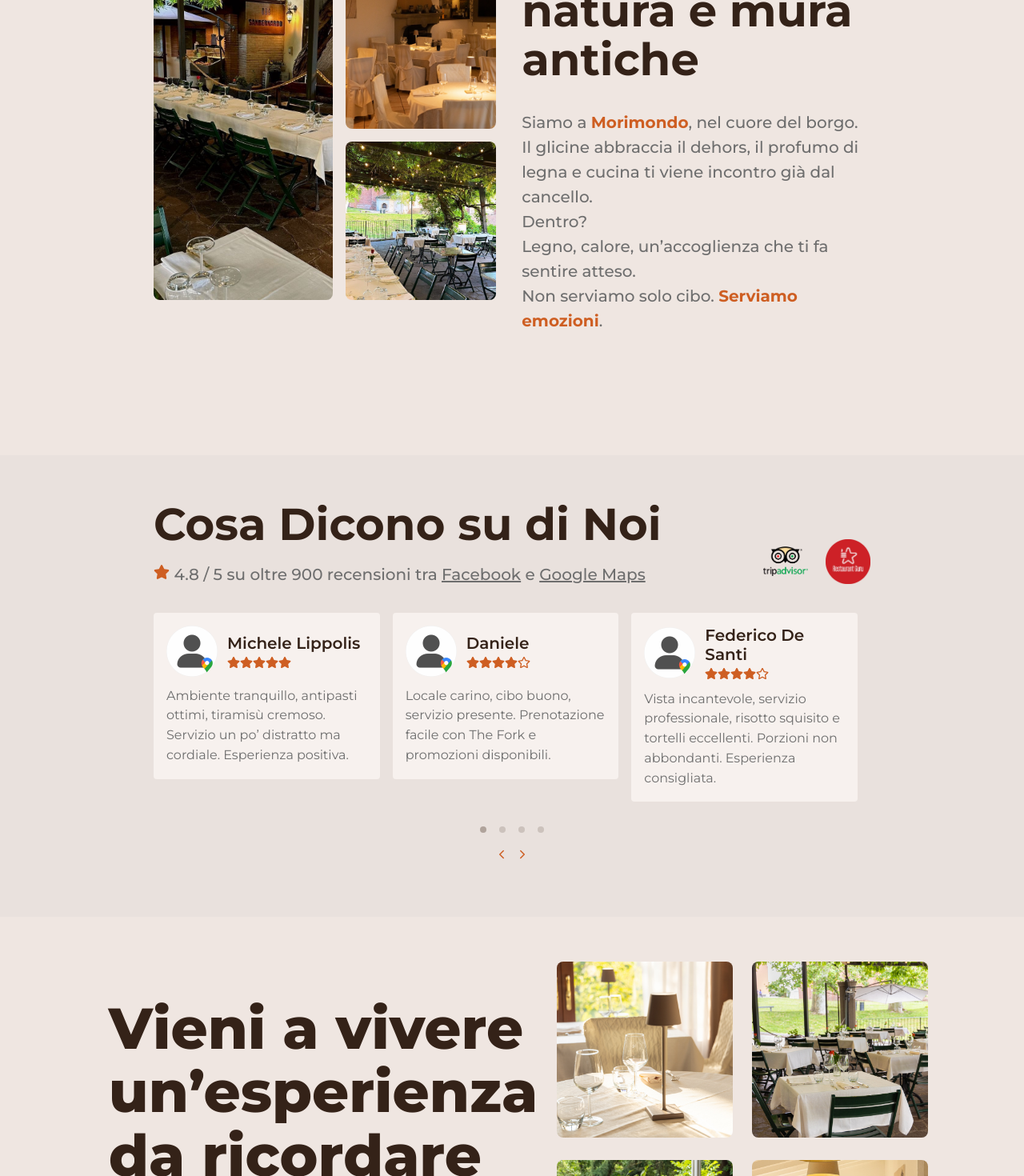
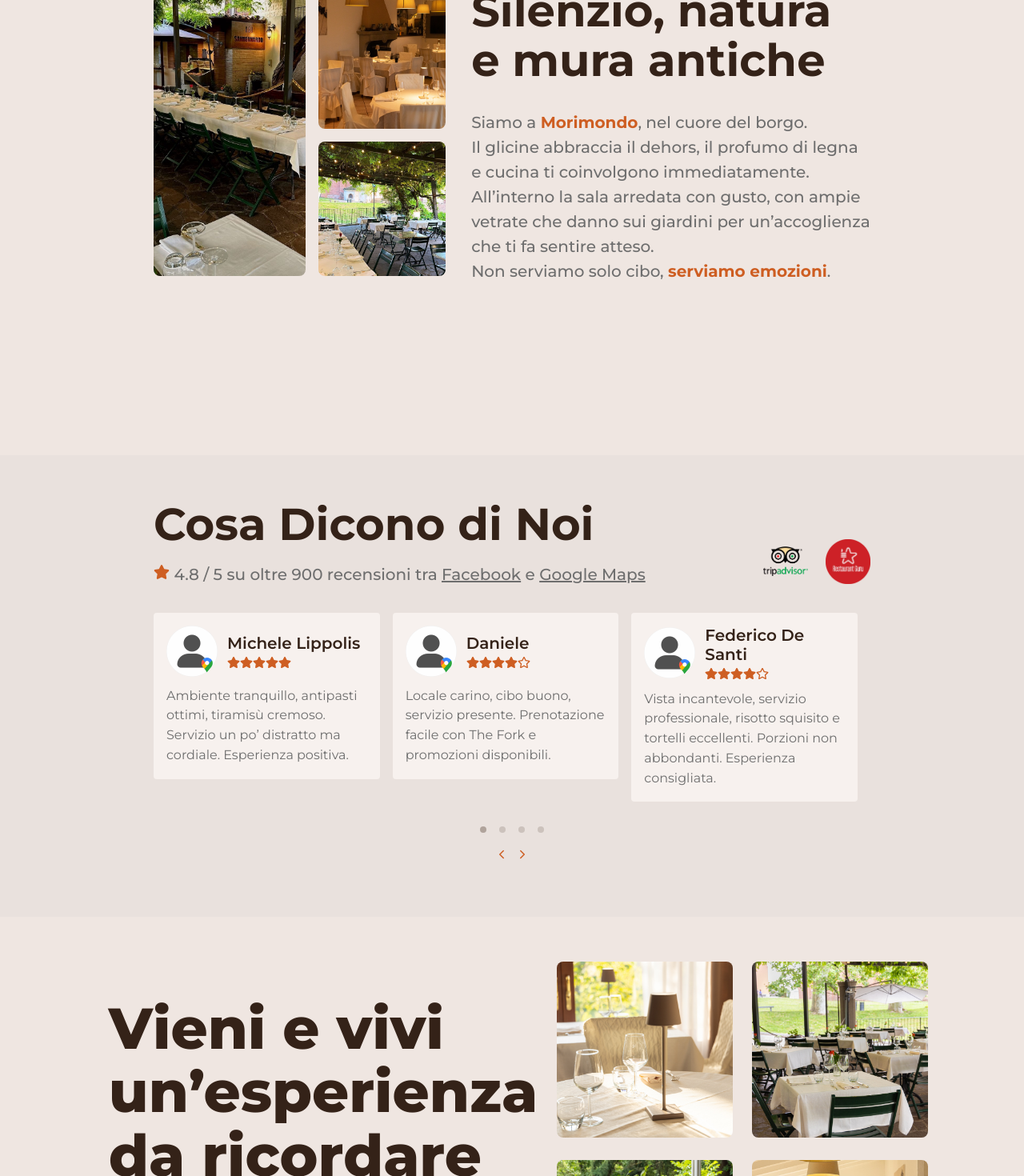
Before and after one commit to ericc3n/trattoria-san-bernardo, a Next.js app: page / in a window 1280 px wide. Shown: the part 960-2430 px from the top of the page at 80% size. Built offline with nearby package versions, Linux system fonts and the light colour scheme.

Commit message:
Testo aggiornato

```diff
--- a/src/app/(root)/ReviewsSection/ReviewsSection.tsx
+++ b/src/app/(root)/ReviewsSection/ReviewsSection.tsx
@@ -16,7 +16,7 @@ export default function ReviewsSection() {
       <FadeIn direction='up' delay={0.3}>
         <div className={styles['content']}>
           <div className={styles.text}>
-            <h3>Cosa Dicono su di Noi</h3>
+            <h3>Cosa Dicono di Noi</h3>
             <p className="medium mt-regular"><FaStar className={styles.icon} /> 4.8 / 5 su oltre 900 recensioni tra <a href={socials.facebook} className="simple-link-2">Facebook</a> e <a href={socials.googleMaps} className="simple-link-2">Google Maps</a></p>
           </div>
           <div className={styles.logos}>
--- a/src/features/snapscrollElements.tsx
+++ b/src/features/snapscrollElements.tsx
@@ -16,11 +16,11 @@ const snapscrollElements: SnapscrollElementsType[] = [
     title: "Silenzio, natura e mura antiche",
     description: (
       <>
-        Siamo a <strong>Morimondo</strong>, nel cuore del borgo.<br />
-        Il glicine abbraccia il dehors, il profumo di legna e cucina ti viene incontro già dal cancello.<br />
-        Dentro?<br />
-        Legno, calore, un’accoglienza che ti fa sentire atteso.<br />
-        Non serviamo solo cibo. <strong>Serviamo emozioni</strong>.
+        Siamo a <strong>Morimondo</strong>, nel cuore del borgo. <br />
+        Il glicine abbraccia il dehors, il profumo di legna e cucina ti coinvolgono immediatamente. <br />
+        All’interno la sala arredata con gusto,
+        con ampie vetrate che danno sui giardini per un’accoglienza che ti fa sentire atteso. <br />
+        Non serviamo solo cibo, <strong>serviamo emozioni</strong>.
       </>
     ),
   },
@@ -33,7 +33,7 @@ const snapscrollElements: SnapscrollElementsType[] = [
     title: "Ogni piatto ha il suo complice",
     description: (
       <>
-        La fusione tra i piatti e la nostra <strong>scelta di vini</strong> è l’ingrediente segreto per un’esperienza paradisiaca.<br />
+        La fusione tra i piatti della tradizione e la nostra <strong>scelta di vini</strong> è l’ingrediente segreto per un’esperienza suggestiva.<br />
         Rimarrai entusiasta di fronte alla ricca e ricercata scelta presente sulla carta dei vini.
       </>
     )
@@ -47,7 +47,9 @@ const snapscrollElements: SnapscrollElementsType[] = [
     title: "Non è solo un pasto: È un rituale",
     description: (
       <>
-        Ti lascerai trasportare da un flusso di emozioni: dalla scelta accurata delle <strong>materie prime</strong>, alla semplicità della <strong>tradizione</strong>, unita all’<strong>innovazione</strong> che cerca di trasmettere emozioni, non solo sapori, fino all’estasi culinaria servita con passione.
+        Ti lascerai trasportare da un flusso di emozioni: dalla scelta accurata delle <strong>materie prime</strong>,<br /><br />
+        alla semplicità della <strong>tradizione</strong>, unita all’<strong>innovazione</strong> che cerca di trasmettere emozioni,<br /><br />
+        non solo sapori, fino all’esaltazione culinaria servita con passione.
       </>
     )
   },
--- a/src/ui/Chiusura/Chiusura.tsx
+++ b/src/ui/Chiusura/Chiusura.tsx
@@ -12,7 +12,7 @@ export default function Chiusura() {
     <FadeIn delay={0.4}>
       <section className={`s-px ${styles["chiusura"]}`}>
         <div className={`${styles["text-container"]}`}>
-          <h2>Vieni a vivere un’esperienza da ricordare</h2>
+          <h2>Vieni e vivi un’esperienza da ricordare</h2>
           <p className="medium mt-xl">Godi dei sapori della cucina vissuta con passione</p>
           <a href={`tel:+39${infos.phone}`} className="btn-1li mt-xxl"><IoIosCall />Prenota ora</a>
         </div>
```
